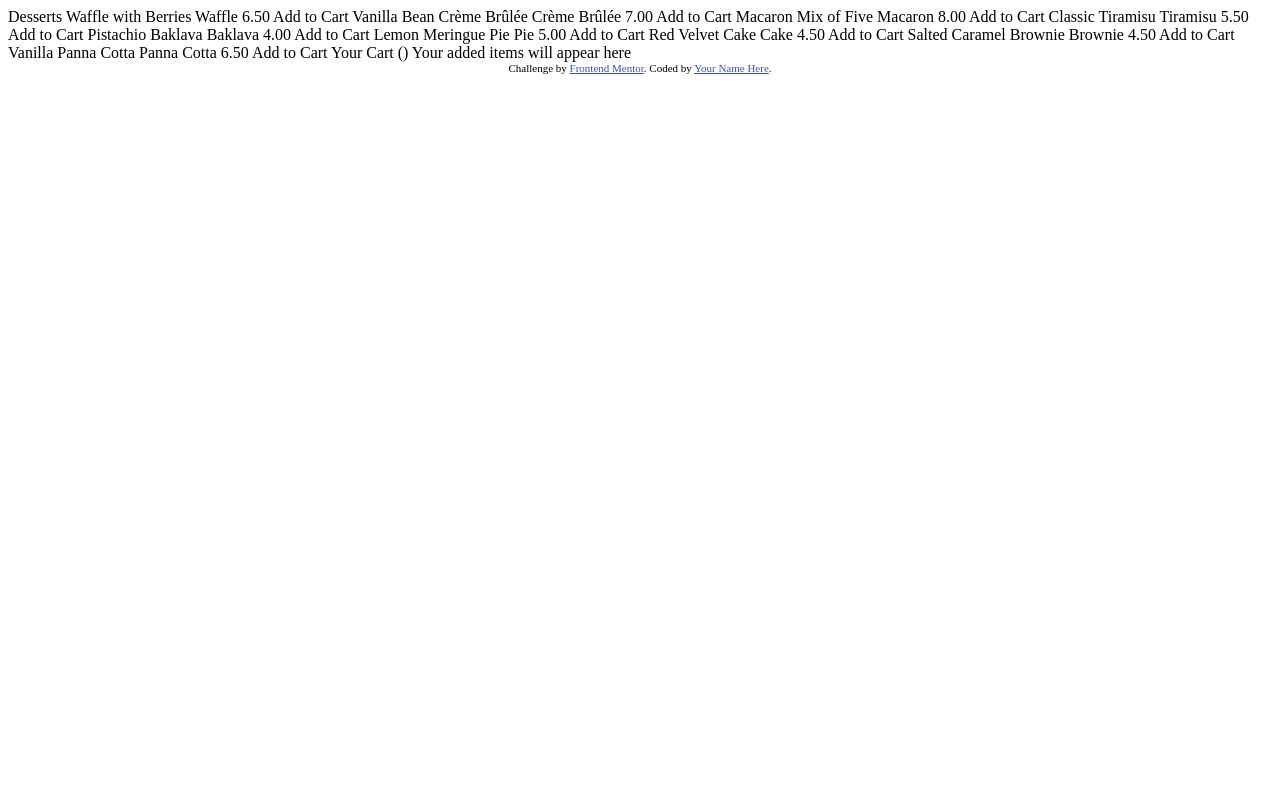
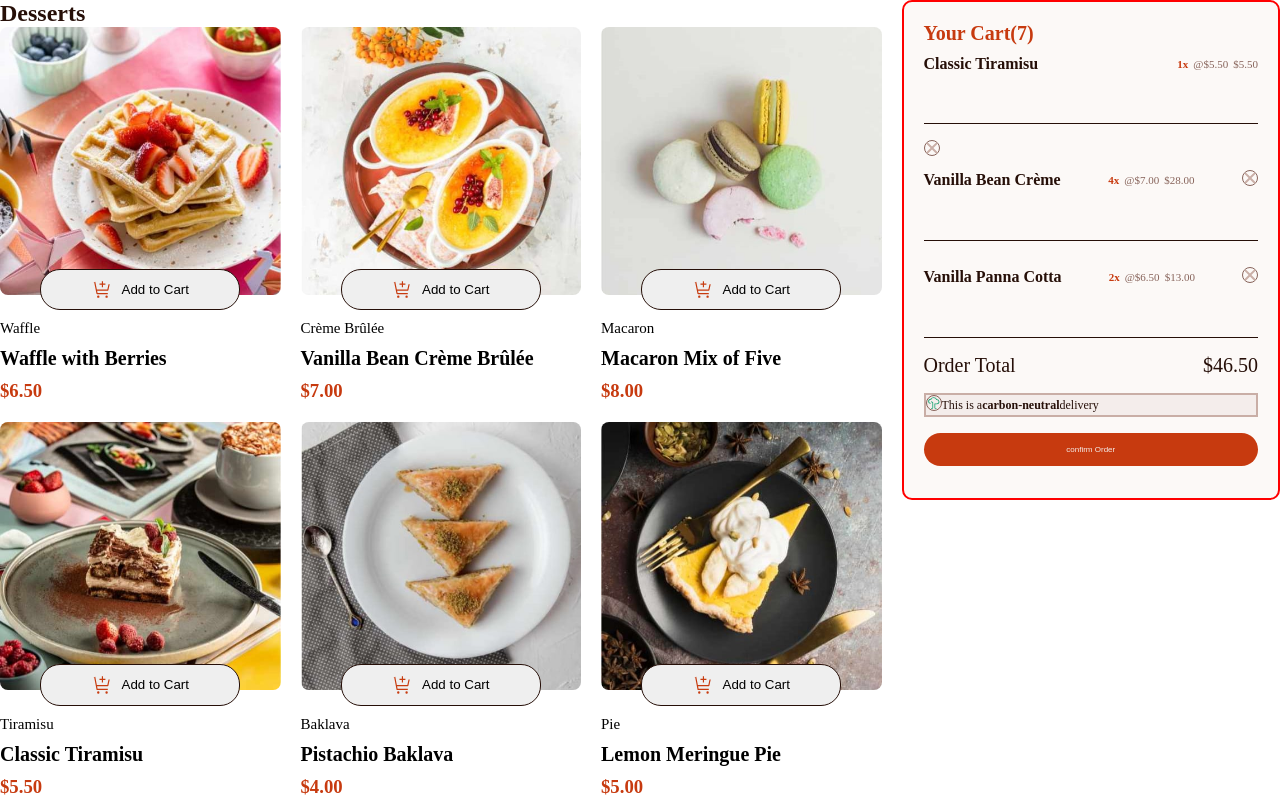
Before and after one commit to Zaynabadeagbo/Desert-store, a plain HTML site: page index.html in a window 1280 px wide. Shown: the top 802 px of the page. Drawn offline with Linux system fonts and the light colour scheme.

Commit message:
updated index.html file

```diff
--- /dev/null
+++ b/grid.css
@@ -0,0 +1,179 @@
+*{
+    margin: 0;
+    padding: 0;
+    box-sizing: border-box;
+}
+body{
+    width: 100%;
+    max-width: 1440px;
+    margin: 0 auto;
+}
+main{
+    width: 100%;
+    height: auto;
+    display: flex;
+    justify-content: space-between;
+
+}
+img{
+    width: 100%;
+    max-width: 100%;
+    height: auto;
+    border-radius: 8px;
+}
+section{
+    width: 70%;
+}
+aside{
+    width: 30%;
+    background-color:  hsl(20, 50%, 98%);
+    border: 2px solid red;
+    border-radius: 10px;
+    font-size: 16px;
+    padding: 20px;
+     height: 500px;
+    margin-left: 20px; */
+}
+
+section > h1{
+    font-weight: 700;
+    color: hsl(14, 65%, 9%);
+}
+.grid-container{
+    display: grid;
+    grid-template-columns: repeat(auto-fill, minmax(250px, 1fr));
+    gap: 20px;
+
+}
+.card{
+    display: flex;
+   flex-direction: column;
+}
+.card > .img-cont >img{
+    border-radius: 10px;
+}
+.card > .text-cont{
+    display: flex;
+    flex-direction: column;
+     gap: 10px;
+}
+.card > .text-cont > button{
+    border: 1px solid hsl(14, 65%, 9%);
+    padding: 10px;
+    width: 200px;
+    border-radius: 20px;
+    margin: -30px auto 0 auto;
+    display: flex;
+    align-items: center;
+    justify-content: center;
+    gap: 10px;
+    font-weight: 500;
+
+}
+
+.card > .text-cont > button > img{
+    width: 20px;
+}
+h3{
+    color: hsl(14, 86%, 42%);
+}
+h4{
+    font-weight: 400;
+    font-size: 15px;
+
+}
+h2{
+    font-size: 20px;
+    font-weight: 700;
+}
+.price-cont{
+    display: flex;
+
+}
+.main-cont{
+    display: flex;
+    justify-content: space-between;
+    align-items: center;
+    margin-bottom: 16px;
+    padding-bottom: 50px;
+    padding-top: 10px;
+    border-bottom: 1px solid hsl(14, 65%, 9%);
+}
+.first-cont > h3{
+    font-size: 16px;
+    color: hsl(14, 65%, 9%);
+    margin: 0;
+}
+.second-cont > h3{
+    font-size: 16px;
+    color: hsl(14, 65%, 9%);
+    margin: 0;
+
+}
+.third-cont > h3{
+    font-size: 16px;
+    color: hsl(14, 65%, 9%);
+    margin: 0;
+}
+.price-cont span {
+    display: flex;
+    justify-content: space-between;
+    flex-direction: row;
+    /* align-items: end; */
+    font-size: 11px;
+    color: hsl(12, 20%, 44%);
+    gap: 5px;
+    font-weight: 400;
+}
+.price-cont > span{
+    font-weight: 600;
+    color: hsl(14, 86%, 42%);
+}
+.remove-icon > img{
+    width: 16px;
+    height: 16px;
+    cursor: pointer;
+    border: 1px solid hsl(12, 20%, 44%);
+    border-radius: 100%;
+    /* display: flex; */
+    /* justify-content: right; */
+
+}
+.fourth-main > h3{
+    display: flex;
+    justify-content: space-between;
+    font-size: 20px;
+    font-weight: 400;
+    color: hsl(14, 65%, 9%);
+    margin-bottom: 16px;
+}
+.carbon{
+    display: flex;
+    align-items: center;
+    font-size: 12px;
+    color: hsl(14, 65%, 9%);
+margin-bottom: 16px;
+border: 2px solid hsl(14, 25%, 72%);
+background-color: hsl(13, 31%, 94%);
+}
+
+.carbon > remove-icon > img{
+    margin-right: 8px;
+    width: 16px;
+    height: 16px;
+
+}
+aside.big-text button {
+    width: 100%;
+    padding: 12px;
+    background-color: hsl(14, 86%, 42%);
+    color:  hsl(13, 31%, 94%);
+    border: none;
+    border-radius: 20px;
+    font-size: 8px;
+    font-weight: 500;
+    cursor: pointer;
+}
+  .big-text > h2{
+    color: hsl(14, 86%, 42%);
+  }
--- a/index.html
+++ b/index.html
@@ -1,74 +1,197 @@
 <!DOCTYPE html>
 <html lang="en">
+
 <head>
   <meta charset="UTF-8">
-  <meta name="viewport" content="width=device-width, initial-scale=1.0"> <!-- displays site properly based on user's device -->
+  <meta name="viewport" content="width=device-width, initial-scale=1.0">
+  <!-- displays site properly based on user's device -->
 
   <link rel="icon" type="image/png" sizes="32x32" href="./assets/images/favicon-32x32.png">
 
   <title>Frontend Mentor | Product list with cart</title>
+  <link rel="stylesheet" href="./grid.css">
 
   <!-- Feel free to remove these styles or customise in your own stylesheet 👍 -->
   <style>
-    .attribution { font-size: 11px; text-align: center; }
-    .attribution a { color: hsl(228, 45%, 44%); }
+    .attribution {
+      font-size: 11px;
+      text-align: center;
+    }
+
+    .attribution a {
+      color: hsl(228, 45%, 44%);
+    }
   </style>
 </head>
+
 <body>
+  <main>
+    <section>
+      <h1> Desserts</h1>
+      <div class="grid-container">
+        <div class="card">
+          <div class="image-cont">
+            <img src="./assets/images/image-waffle-desktop.jpg" alt="Waffle with Berries">
+          </div>
+          <div class="text-cont">
+            <button><img src="./assets/images/icon-add-to-cart.svg" alt="">Add to Cart</button>
+            <h4>Waffle</h4>
+            <h2>Waffle with Berries</h2>
+            <h3>$6.50</h3>
+          </div>
+        </div>
+        <div class="card">
+          <div class="image-cont">
+            <img src="./assets/images/image-creme-brulee-desktop.jpg" alt="Vanilla Bean Crème Brûlée">
+          </div>
+          <div class="text-cont">
+            <button><img src="./assets/images/icon-add-to-cart.svg" alt="">Add to Cart</button>
+            <h4> Crème Brûlée</h4>
+            <h2>Vanilla Bean Crème Brûlée</h2>
+            <h3>$7.00</h3>
+          </div>
+        </div>
+        <div class="card">
+          <div class="image-cont">
+            <img src="./assets/images/image-macaron-desktop.jpg" alt=" Macaron Mix of Five">
+          </div>
+          <div class="text-cont">
+            <button><img src="./assets/images/icon-add-to-cart.svg" alt="">Add to Cart</button>
+            <h4>Macaron</h4>
+            <h2>Macaron Mix of Five</h2>
+            <h3>$8.00</h3>
+          </div>
+        </div>
+        <div class="card">
+          <div class="image-cont">
+            <img src="./assets/images/image-tiramisu-desktop.jpg" alt=" Classic Tiramisu">
+          </div>
+          <div class="text-cont">
+            <button><img src="./assets/images/icon-add-to-cart.svg" alt="">Add to Cart</button>
+            <h4>Tiramisu</h4>
+            <h2> Classic Tiramisu</h2>
+            <h3>$5.50</h3>
+          </div>
+        </div>
+        <div class="card">
+          <div class="image-cont">
+            <img src="./assets/images/image-baklava-desktop.jpg" alt=" Pistachio Baklava">
+          </div>
+          <div class="text-cont">
+            <button><img src="./assets/images/icon-add-to-cart.svg" alt="">Add to Cart</button>
+            <h4> Baklava</h4>
+            <h2> Pistachio Baklava</h2>
+            <h3>$4.00</h3>
+          </div>
+        </div>
+        <div class="card">
+          <div class="image-cont">
+            <img src="./assets/images/image-meringue-desktop.jpg" alt="Lemon Meringue Pie">
+          </div>
+          <div class="text-cont">
+            <button><img src="./assets/images/icon-add-to-cart.svg" alt="">Add to Cart</button>
+            <h4>Pie</h4>
+            <h2>Lemon Meringue Pie</h2>
+            <h3>$5.00</h3>
+          </div>
+        </div>
+        <div class="card">
+          <div class="image-cont">
+            <img src="./assets/images/image-cake-desktop.jpg" alt=" Red Velvet Cake">
+          </div>
+          <div class="text-cont">
+            <button><img src="./assets/images/icon-add-to-cart.svg" alt="">Add to Cart</button>
+            <h4>Cake</h4>
+            <h2>Red Velvet Cake</h2>
+            <h3>$4.50</h3>
+          </div>
+        </div>
+        <div class="card">
+          <div class="image-cont">
+            <img src="./assets/images/image-brownie-desktop.jpg" alt="Salted Caramel Brownie">
+          </div>
+          <div class="text-cont">
+            <button><img src="./assets/images/icon-add-to-cart.svg" alt="">Add to Cart</button>
+            <h4> Brownie</h4>
+            <h2>Salted Caramel Brownie</h2>
+            <h3>$5.50</h3>
+          </div>
+        </div>
+        <div class="card">
+          <div class="image-cont">
+            <img src="./assets/images/image-panna-cotta-desktop.jpg" alt=" Vanilla Panna Cotta">
+          </div>
+          <div class="text-cont">
+            <button><img src="./assets/images/icon-add-to-cart.svg" alt="">Add to Cart</button>
+            <h4> Panna Cotta</h4>
+            <h2> Vanilla Panna Cotta</h2>
+            <h3>$6.50</h3>
+          </div>
+        </div>
+      </div>
+    </section>
+    <aside class="big-text">
+      <h2>Your Cart(7)</h2>
+      <div class="main-cont">
+        <div class="first-cont">
+          <h3>Classic Tiramisu</h3>
+        </div>
+        <div class="price-cont">
+        <span>1x<span>@$5.50</span><span>$5.50</span></div>
+        </div>
 
-  Desserts
 
-  Waffle with Berries
-  Waffle
-  6.50
-  Add to Cart
+      <div class="remove-icon">
+        <img src="./assets/images/icon-remove-item.svg" alt="remove-icon">
+      </div>
+    </div>
+      <div class="main-cont">
+        <div class="second-cont">
+          <h3>Vanilla Bean Crème</h3>
+        </div>
+        <div class="price-cont">
+        <span>4x<span>@$7.00</span><span>$28.00</span>
+        </div>
+         <div class="remove-icon"><img src="./assets/images/icon-remove-item.svg" alt="remove-icon">
+         </div>
+      </div>
+      <div class="main-cont">
+        <div class="third-cont">
+          <h3>Vanilla Panna Cotta</h3>
+        </div>
+        <div class="price-cont">
+        <span>2x<span>@$6.50</span><span>$13.00</span>
+        </div>
+        <div class="remove-icon"><img src="./assets/images/icon-remove-item.svg" alt="remove-icon">
+        </div>
+      </div>
+      <div class="fourth-main">
+        <h3>Order Total <span>$46.50</span></h3>
+      </div>
+      <div class="carbon"><div class="remove-icon"><img src="./assets/images/icon-carbon-neutral.svg" alt="carbon-neutal">
+      </div>This is a
+        <b>carbon-neutral </b>delivery</div>
+      <button>confirm Order</button>
+    </aside>
+  </main>
+  <!--
 
-  Vanilla Bean Crème Brûlée
-  Crème Brûlée
-  7.00
-  Add to Cart
 
-  Macaron Mix of Five
-  Macaron
-  8.00
-  Add to Cart
 
-  Classic Tiramisu
-  Tiramisu
-  5.50
-  Add to Cart
+ -->
 
-  Pistachio Baklava
-  Baklava
-  4.00
-  Add to Cart
 
-  Lemon Meringue Pie
-  Pie
-  5.00
-  Add to Cart
 
-  Red Velvet Cake
-  Cake
-  4.50
-  Add to Cart
 
-  Salted Caramel Brownie
-  Brownie
-  4.50
-  Add to Cart
 
-  Vanilla Panna Cotta
-  Panna Cotta
-  6.50
-  Add to Cart
 
-  Your Cart (<!-- Quantity -->)
-  Your added items will appear here
+  <!-- Your Cart (Quantity) -->
+  <!-- Your added items will appear here
 
   <div class="attribution">
     Challenge by <a href="https://www.frontendmentor.io?ref=challenge">Frontend Mentor</a>.
-    Coded by <a href="#">Your Name Here</a>.
+    Coded by <a href="#">ADEAGBO-ZAYNAB</a>-->
   </div>
 </body>
+
 </html>
```
